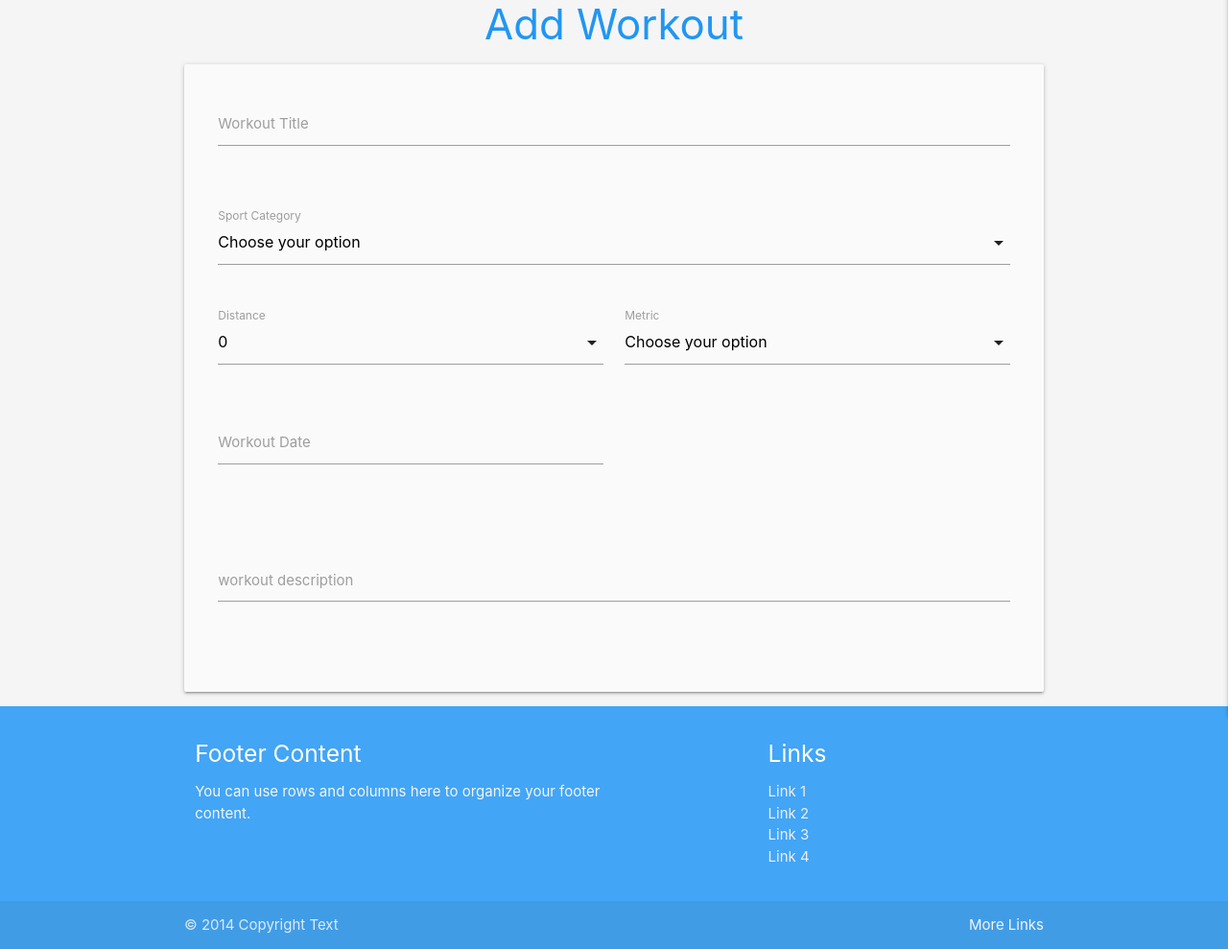
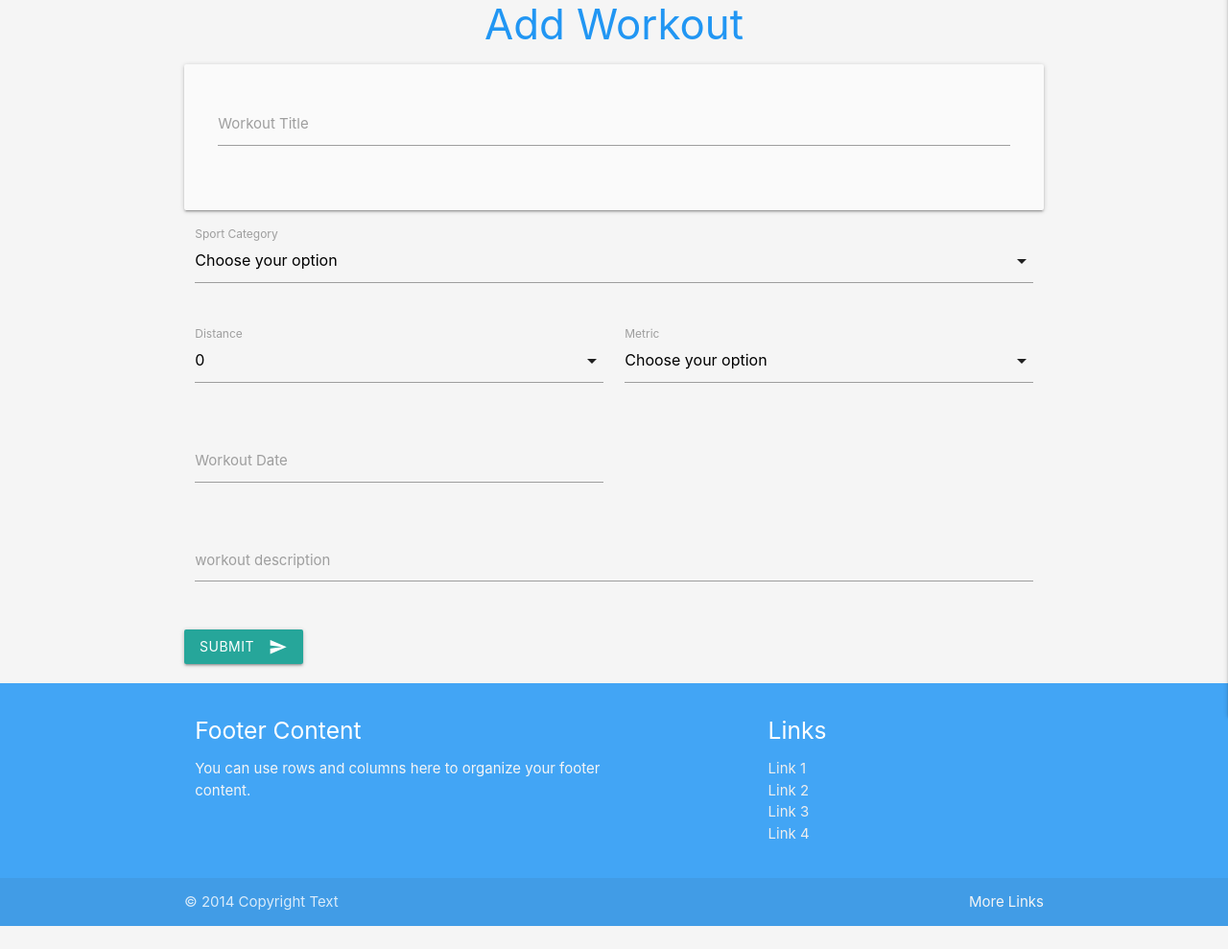
Before and after one commit to Code-Institute-Submissions/Fitness-tracker-MS3, a Flask app: page /add_workout in a window 1280 px wide. Shown: the part 114-1103 px from the top of the page at 96% size. After the commit the page ends 1079 px from the top, so only its background shows below. Run offline with Flask 2, Linux system fonts and the light colour scheme; data that the repository does not hold is empty; some libraries are stand-ins or nearby versions.

Commit message:
submit btn added from materialize also tidied up the divs

```diff
--- a/templates/add_workout.html
+++ b/templates/add_workout.html
@@ -4,7 +4,6 @@
 
 <!--workout title-->
 <div class="row card-panel grey lighten-5">
-    <div class="row">
     <form class="col s12">
         <div class="row">
             <div class="input-field col s12">
@@ -31,7 +30,6 @@
 
 <!--select distance and metric-->
 <div class="row">
-        <form class="col s12">
     <div class="input-field col s6">
         <select class="workout_distance" name="workout_distance" class="validate">
             <option value="" disabled selected>0</option>
@@ -56,30 +54,28 @@
 
 
 <!--date picker-->
-    <div class="row">
-        <div class="row">
-            <form class="col s12">
+
 <div class="row">
     <div class="input-field col s6">
         <input id="workout_date" name="workout_date" type="text" class="datepicker validate" required>
         <label for="workout_date">Workout Date</label>
     </div>
 </div>
-        </div>
-    </div>
 
 
 <!--description area-->
-    <div class="row">
-        <form class="col s12">
 <div class="row">
     <div class="input-field col s12">
         <textarea id="workout_description" name="workout_description" class="materialize-textarea validate" minlength="0" maxlength="200" required></textarea>
         <label for="workout_description">workout description</label>
     </div>
 </div>
+<!--submit button-->
+<div class="row">
+    <button class="btn waves-effect waves-light" type="submit" name="action">Submit
+                    <i class="material-icons right">send</i>
+                  </button>
     </form>
 </div>
 </div>
-</div>
 {% endblock %}
```
Lines whose indentation alone changed are shown as unchanged.
